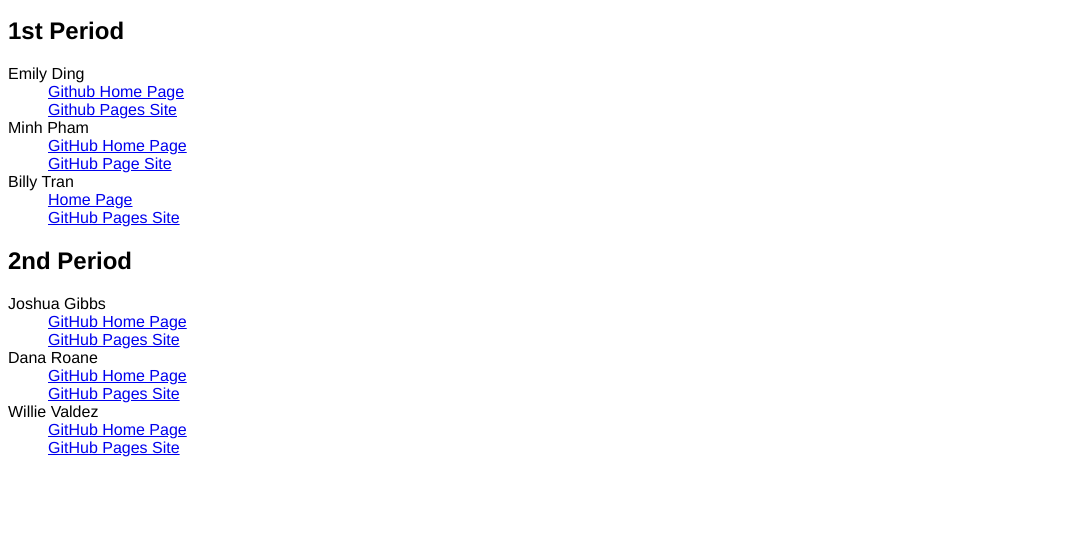
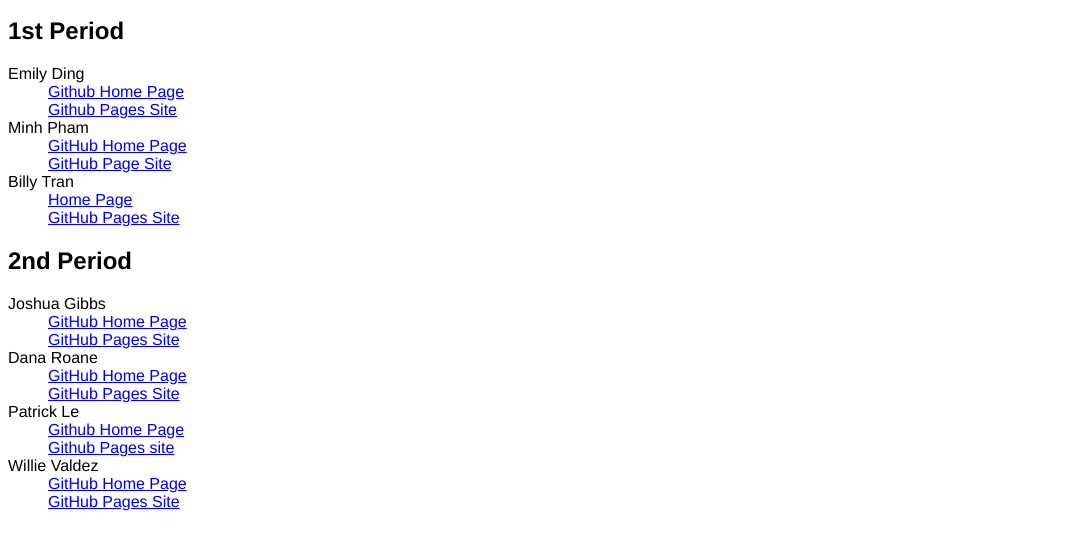
Before and after one commit to DouglasUrner/Bootstrap-Experiments, a plain HTML site: page student-sites.html in a window 1280 px wide. Shown: the part 101-650 px from the top of the page, without its empty margins (0-1070 px from the left). Drawn offline with Linux system fonts and the light colour scheme.

Commit message:
Update student-sites.html

```diff
--- a/student-sites.html
+++ b/student-sites.html
@@ -53,6 +53,12 @@
       <a href='http://danaroane.github.io'>GitHub Pages Site</a>
     </dd>
 
+    <dt>Patrick Le</dt>
+    <dd>
+      <a href='https://github.com/bob144'>Github Home Page</a><br>
+      <a href='http://bob144.github.io'>Github Pages site</a>
+    </dd>
+
     <dt>Willie Valdez</dt>
     <dd>
       <a href='http://github.com/williev97'>GitHub Home Page</a><br>
```
